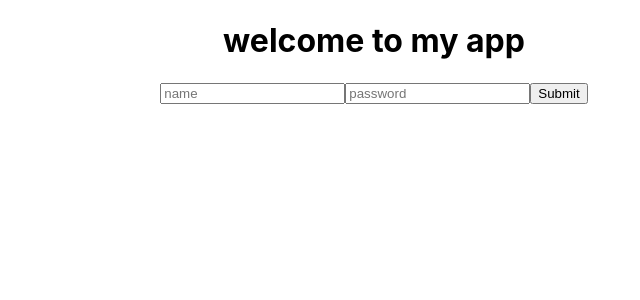
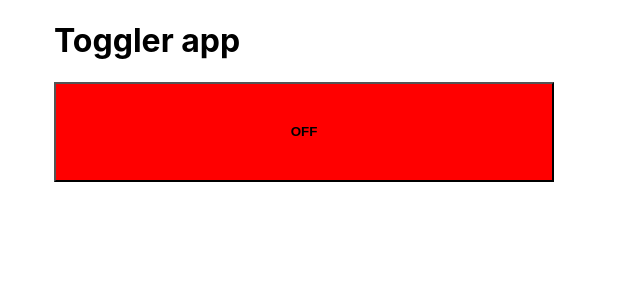
Before and after one commit to suhail3535/InterviewPractice, a React (Create React App) app in the folder practiceforinterview/: page / in a window 1280 px wide. Shown: the top 300 px of the page, without its empty margins (266-906 px from the left). Built offline with nearby package versions, Linux system fonts and the light colour scheme.

Commit message:
theme toggler

```diff
--- a/practiceforinterview/src/App.js
+++ b/practiceforinterview/src/App.js
@@ -1,14 +1,16 @@
-import logo from './logo.svg';
-import './App.css';
-import Product from './Component/Product';
-import PostData from './Component/PostData';
+// import logo from './logo.svg';
+// import './App.css';
+// import Product from './Component/Product';
+// import PostData from './Component/PostData';
+import Toggler from './Component/Toggler';
 
 function App() {
   return (
       <div className="App">
-          <h1>welcome to my app</h1>
-          {/* <Product /> */}
-          <PostData />
+          {/* <h1>welcome to my app</h1>
+          <Product />
+          <PostData /> */}
+      <Toggler />
       </div>
   );
 }
--- /dev/null
+++ b/practiceforinterview/src/Component/Toggler.css
@@ -0,0 +1,16 @@
+.tog1{
+
+    width: 500px;
+    height: 100px;
+    margin: auto;
+    font-weight: bold;
+    background-color: green;
+}
+.tog2{
+
+    width: 500px;
+    height: 100px;
+    margin: auto;
+    font-weight: bold;
+    background-color:red;
+}
--- /dev/null
+++ b/practiceforinterview/src/Component/Toggler.jsx
@@ -0,0 +1,22 @@
+import React, { useState } from "react";
+import "./Toggler.css"
+const Toggler = () => {
+    const [toggle, setIstoggle] = useState(false);
+
+    const handleToggle = () => {
+        setIstoggle(!toggle);
+    };
+
+    return (
+        <div style={{width:"50%",margin:"auto"}}>
+            <h1>Toggler app </h1>
+            <button
+                onClick={handleToggle}
+                className={toggle ? "tog1":"tog2"}>
+                {toggle ? "ON" : "OFF"}
+            </button>
+        </div>
+    );
+};
+
+export default Toggler;
--- a/practiceforinterview/src/Component/index.html
+++ b/practiceforinterview/src/Component/index.html
@@ -15,9 +15,9 @@
     let numContainer = document.getElementById("counter");
     let value = 0;
 
-    let btnInc = document.querySelector("#increment");
-    let btnDec = document.querySelector("#decrement");
-    let btnReset = document.querySelector("#reset");
+    let btnInc = document.getElementById("increment");
+    let btnDec = document.getElementById("decrement");
+    let btnReset = document.getElementById("reset");
 
 
 
```
